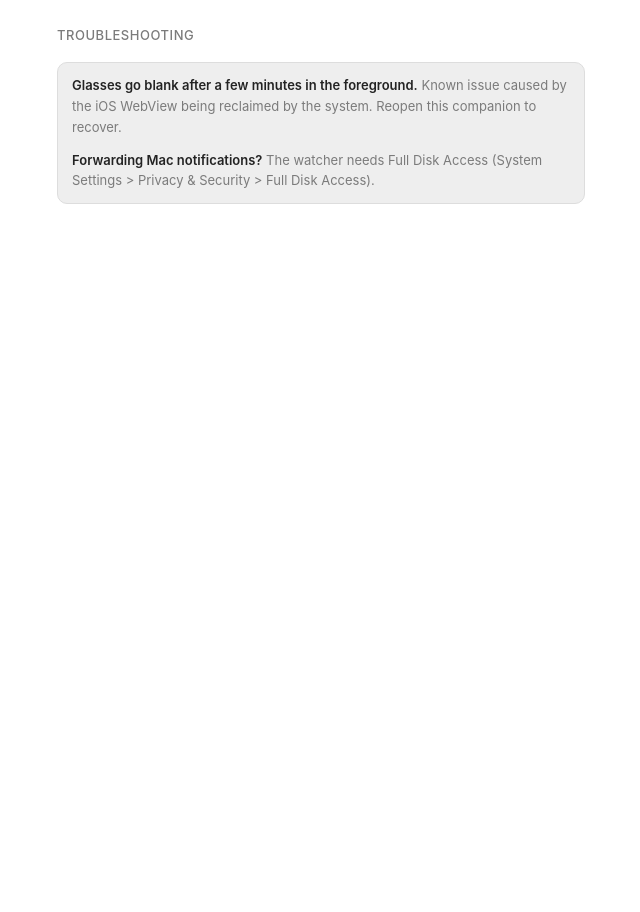
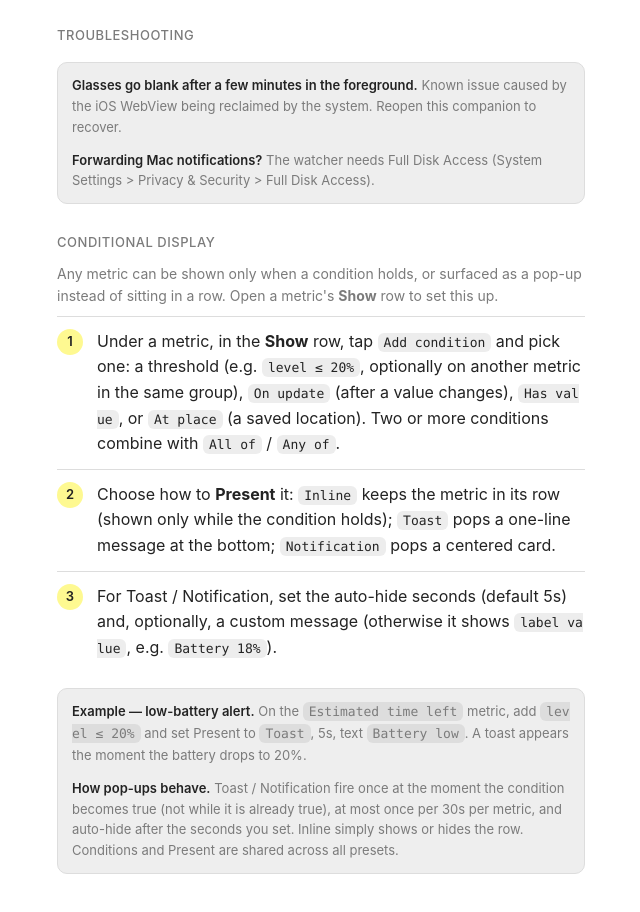
Before and after one commit to bigdra50/even-status-deck, a website: page public/help.html in a window 1280 px wide. Shown: the part 748-1660 px from the top of the page, without its empty margins (319-959 px from the left). Before the commit the page ends 1016 px from the top, so only its background shows below. Drawn offline with Linux system fonts and the light colour scheme.

Commit message:
📝 docs: document conditional display (Show / Present)
public/help.html: add a user-facing "Conditional display" section (Show
conditions, Present = Inline/Toast/Notification, auto-hide seconds, custom
text, a low-battery example, and pop-up firing behavior).

```diff
--- a/public/help.html
+++ b/public/help.html
@@ -176,5 +176,45 @@
         Full Disk Access).
       </p>
     </div>
+
+    <h2>Conditional display</h2>
+    <p class="lead">
+      Any metric can be shown only when a condition holds, or surfaced as a pop-up instead of
+      sitting in a row. Open a metric's <strong>Show</strong> row to set this up.
+    </p>
+    <ol>
+      <li>
+        Under a metric, in the <strong>Show</strong> row, tap <code>Add condition</code> and pick
+        one: a threshold (e.g. <code>level ≤ 20%</code>, optionally on another metric in the same
+        group), <code>On update</code> (after a value changes), <code>Has value</code>, or
+        <code>At place</code> (a saved location). Two or more conditions combine with
+        <code>All of</code> / <code>Any of</code>.
+      </li>
+      <li>
+        Choose how to <strong>Present</strong> it:
+        <code>Inline</code> keeps the metric in its row (shown only while the condition holds);
+        <code>Toast</code> pops a one-line message at the bottom; <code>Notification</code> pops a
+        centered card.
+      </li>
+      <li>
+        For Toast / Notification, set the auto-hide seconds (default 5s) and, optionally, a custom
+        message (otherwise it shows <code>label value</code>, e.g. <code>Battery 18%</code>).
+      </li>
+    </ol>
+
+    <div class="note">
+      <p>
+        <strong>Example — low-battery alert.</strong>
+        On the <code>Estimated time left</code> metric, add <code>level ≤ 20%</code> and set Present
+        to <code>Toast</code>, 5s, text <code>Battery low</code>. A toast appears the moment the
+        battery drops to 20%.
+      </p>
+      <p style="margin-bottom: 0">
+        <strong>How pop-ups behave.</strong>
+        Toast / Notification fire once at the moment the condition becomes true (not while it is
+        already true), at most once per 30s per metric, and auto-hide after the seconds you set.
+        Inline simply shows or hides the row. Conditions and Present are shared across all presets.
+      </p>
+    </div>
   </body>
 </html>
```
